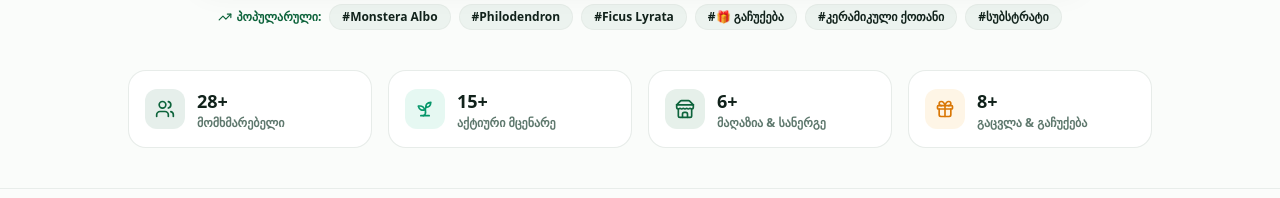
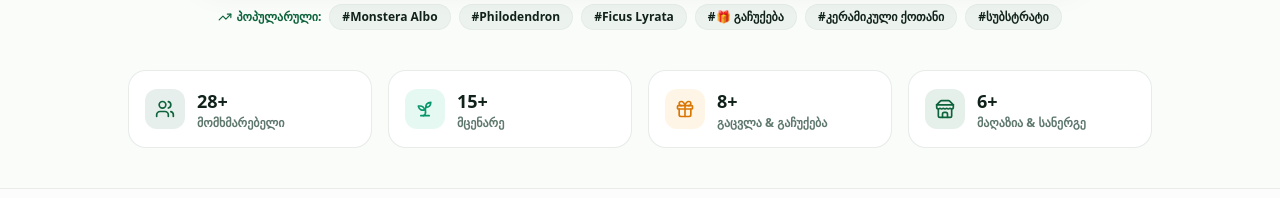
Before and after one commit to tokolejo/plant, a Next.js app: page /en in a window 1280 px wide. Shown: the part 325-523 px from the top of the page. Built offline with nearby package versions, Linux system fonts and the light colour scheme; no server answers; the database is empty.

Commit message:
Reorder statistics cards to: 1. Users, 2. Plants, 3. Trades & Giveaways, 4. Shops

```diff
--- a/components/home/HeroSection.tsx
+++ b/components/home/HeroSection.tsx
@@ -153,7 +153,7 @@ export function HeroSection() {
           ))}
         </div>
 
-        {/* 📊 Live Real-Time Platform Statistics (Full-Width 4 Columns) */}
+        {/* 📊 Live Real-Time Platform Statistics (1. Users, 2. Plants, 3. Trades & Gifts, 4. Shops) */}
         <div className="mt-8 sm:mt-10 grid grid-cols-2 lg:grid-cols-4 gap-3 sm:gap-4 max-w-5xl mx-auto">
           {/* 1. Users */}
           <div className="flex items-center gap-3 p-3.5 sm:p-4 rounded-[18px] bg-card border border-border/70 shadow-2xs hover:shadow-xs transition-all text-left">
@@ -177,11 +177,24 @@ export function HeroSection() {
               <p className="text-base sm:text-lg font-black text-foreground leading-tight">
                 {stats.totalListings}+
               </p>
-              <p className="text-xs font-bold text-muted-foreground">აქტიური მცენარე</p>
+              <p className="text-xs font-bold text-muted-foreground">მცენარე</p>
             </div>
           </div>
 
-          {/* 3. Verified Shops */}
+          {/* 3. Trades & Giveaways */}
+          <div className="flex items-center gap-3 p-3.5 sm:p-4 rounded-[18px] bg-card border border-border/70 shadow-2xs hover:shadow-xs transition-all text-left">
+            <div className="flex h-10 w-10 items-center justify-center rounded-[12px] bg-amber-500/10 text-amber-600 dark:text-amber-400 shrink-0">
+              <Gift className="w-5 h-5" />
+            </div>
+            <div>
+              <p className="text-base sm:text-lg font-black text-foreground leading-tight">
+                {stats.totalTradesAndGifts}+
+              </p>
+              <p className="text-xs font-bold text-muted-foreground">გაცვლა & გაჩუქება</p>
+            </div>
+          </div>
+
+          {/* 4. Verified Shops */}
           <div className="flex items-center gap-3 p-3.5 sm:p-4 rounded-[18px] bg-card border border-border/70 shadow-2xs hover:shadow-xs transition-all text-left">
             <div className="flex h-10 w-10 items-center justify-center rounded-[12px] bg-secondary-container text-primary shrink-0">
               <Store className="w-5 h-5" />
@@ -193,19 +206,6 @@ export function HeroSection() {
               <p className="text-xs font-bold text-muted-foreground">მაღაზია & სანერგე</p>
             </div>
           </div>
-
-          {/* 4. Trades & Giveaways */}
-          <div className="flex items-center gap-3 p-3.5 sm:p-4 rounded-[18px] bg-card border border-border/70 shadow-2xs hover:shadow-xs transition-all text-left">
-            <div className="flex h-10 w-10 items-center justify-center rounded-[12px] bg-amber-500/10 text-amber-600 dark:text-amber-400 shrink-0">
-              <Gift className="w-5 h-5" />
-            </div>
-            <div>
-              <p className="text-base sm:text-lg font-black text-foreground leading-tight">
-                {stats.totalTradesAndGifts}+
-              </p>
-              <p className="text-xs font-bold text-muted-foreground">გაცვლა & გაჩუქება</p>
-            </div>
-          </div>
         </div>
 
       </div>
```
